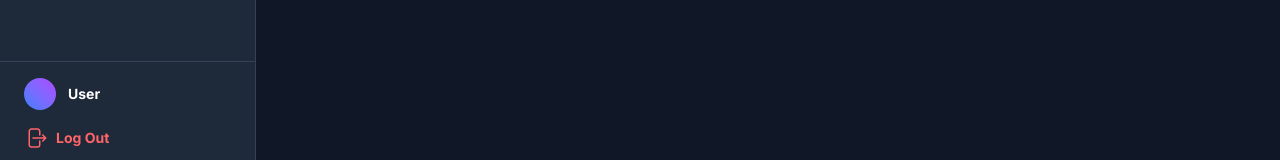
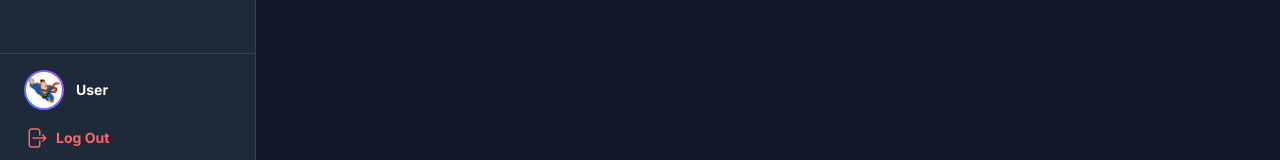
Before and after one commit to crusinistaken/movie-series-diary, a Next.js app: page /dashboard in a window 1280 px wide. Shown: the part 634-794 px from the top of the page. Built offline with nearby package versions, Linux system fonts and the light colour scheme.

Commit message:
Telefon içn güncelleme yapıldı

```diff
--- a/app/dashboard/layout.tsx
+++ b/app/dashboard/layout.tsx
@@ -13,13 +13,14 @@ const UserIcon = () => (<svg xmlns="http://www.w3.org/2000/svg" fill="none" view
 // --- SIDEBAR BİLEŞENİ ---
 const Sidebar = () => {
   const pathname = usePathname();
-  const { username } = useUser();
+  const { username, userAvatar } = useUser(); // <--- Avatar bilgisini de çektik!
 
   const menuItems = [
-    { name: "Main Page", href: "/dashboard", icon: <HomeIcon /> }, // İsim değişti
+    { name: "Main Page", href: "/dashboard", icon: <HomeIcon /> },
     { name: "Movies", href: "/dashboard/movies", icon: <MovieIcon /> },
     { name: "Series", href: "/dashboard/series", icon: <TvIcon /> },
-    { name: "Profile", href: "/dashboard/profile", icon: <UserIcon /> },  ];
+    { name: "Profile", href: "/dashboard/profile", icon: <UserIcon /> },
+  ];
 
   return (
     <>
@@ -41,12 +42,23 @@ const Sidebar = () => {
           })}
         </nav>
 
+        {/* ALT KULLANICI KISMI */}
         <div className="p-4 border-t border-gray-700">
           <div className="flex items-center gap-3 mb-4 px-2">
-            <div className="w-8 h-8 rounded-full bg-gradient-to-tr from-blue-500 to-purple-500"></div>
-            <div className="text-sm font-bold text-white">{username || "User"}</div>
+
+            {/* AVATAR ALANI - ARTIK DİNAMİK! */}
+            <div className="w-10 h-10 rounded-full bg-gradient-to-tr from-blue-500 to-purple-500 p-0.5">
+                <div className="w-full h-full bg-gray-900 rounded-full overflow-hidden flex items-center justify-center">
+                    {userAvatar ? (
+                        <img src={userAvatar} alt="Avatar" className="w-full h-full object-cover" />
+                    ) : (
+                        <span className="font-bold text-sm">{username ? username.charAt(0).toUpperCase() : "U"}</span>
+                    )}
+                </div>
+            </div>
+
+            <div className="text-sm font-bold text-white line-clamp-1">{username || "User"}</div>
           </div>
-          {/* İsim Log Out oldu */}
           <Link href="/" className="flex items-center gap-2 text-red-400 hover:text-red-300 px-2 transition text-sm font-bold">
             <LogoutIcon /> Log Out
           </Link>
@@ -64,7 +76,6 @@ const Sidebar = () => {
             </Link>
           );
         })}
-        {/* Mobilde de Log Out yaptık */}
         <Link href="/" className="flex flex-col items-center gap-1 text-red-500">
            <LogoutIcon />
            <span className="text-[10px] font-bold">Log Out</span>
```
